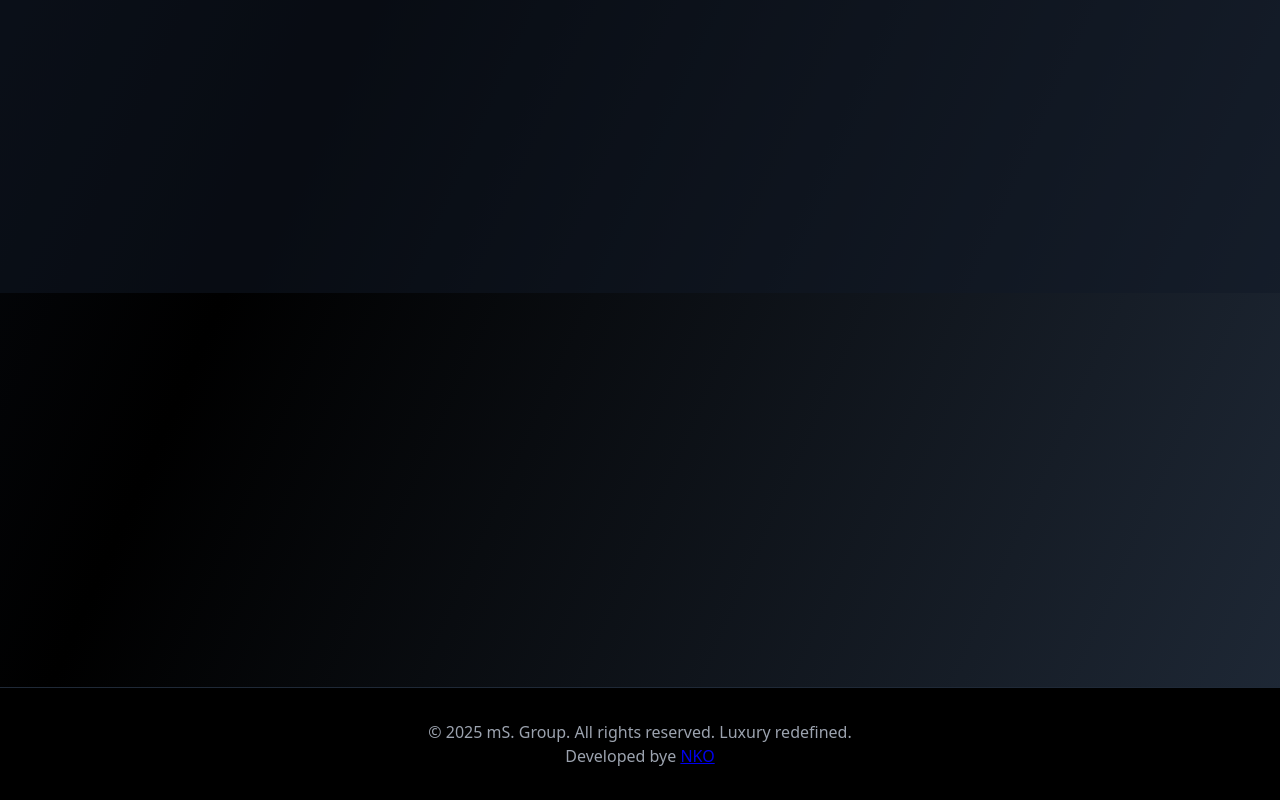
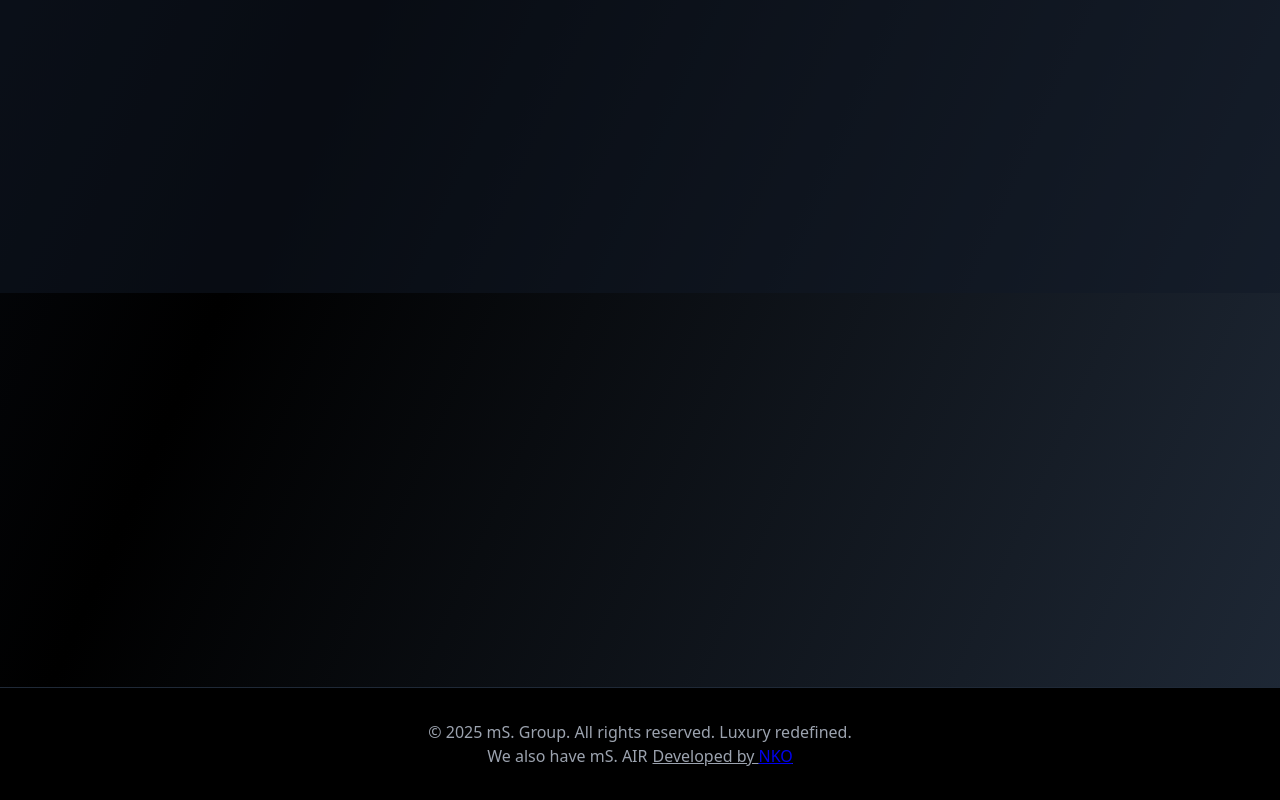
Before and after one commit to NKOGallardo/mS.Group, a React (Vite) app: page / in a window 1280 px wide. Shown: the part 2086-2886 px from the top of the page. Built offline with nearby package versions, Linux system fonts and the light colour scheme.

Commit message:
New mS.Air

```diff
--- a/src/components/MSGroup.jsx
+++ b/src/components/MSGroup.jsx
@@ -282,7 +282,12 @@ export default function MSGroup() {
       <footer className="main-footer">
         <div className="section-content text-center footer-text">
           <p>&copy; 2025 mS. Group. All rights reserved. Luxury redefined.</p>
-          <p>Developed bye <a href='https://nkocoding.codes'>NKO</a></p>
+          <p>
+            We also have mS. AIR
+            <u style={{ marginLeft: '5px' }}>
+              Developed by <a href="https://nkocoding.codes">NKO</a>
+            </u>
+          </p>
         </div>
       </footer>
     </div>
```
